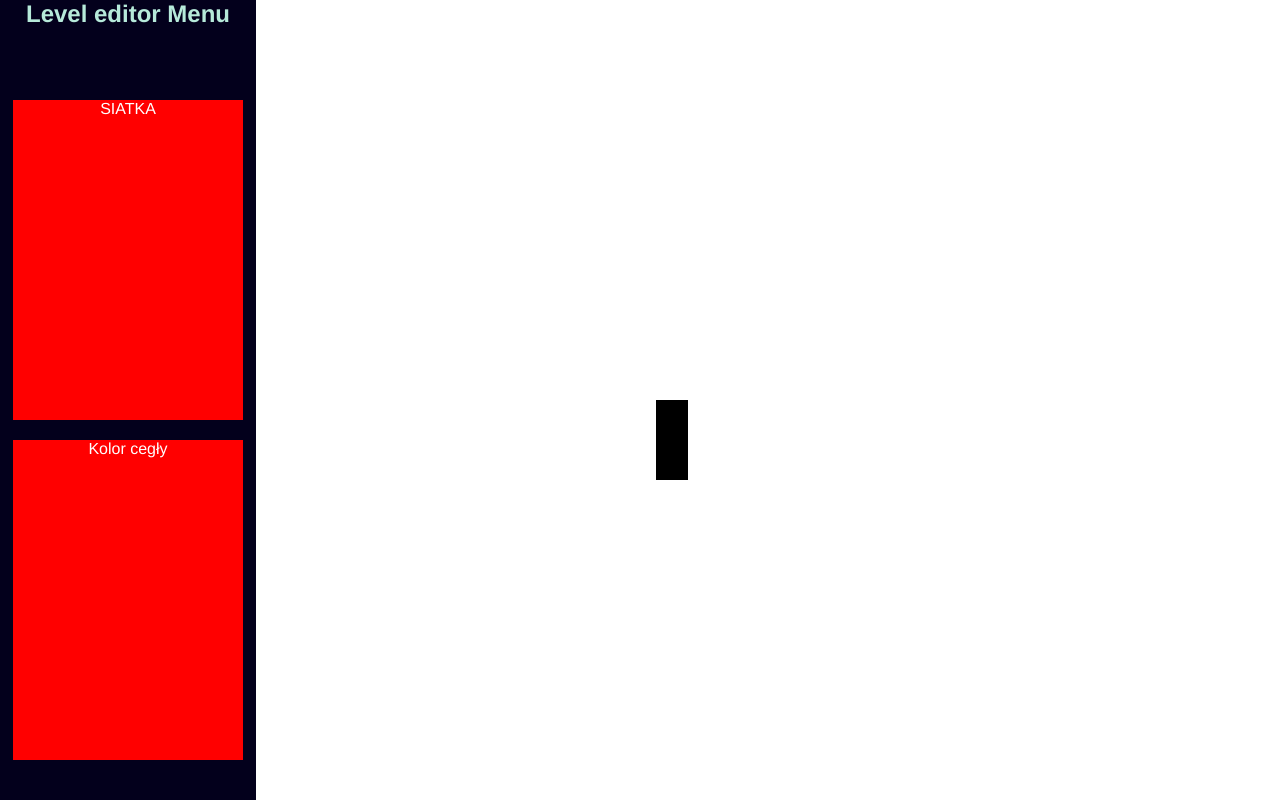
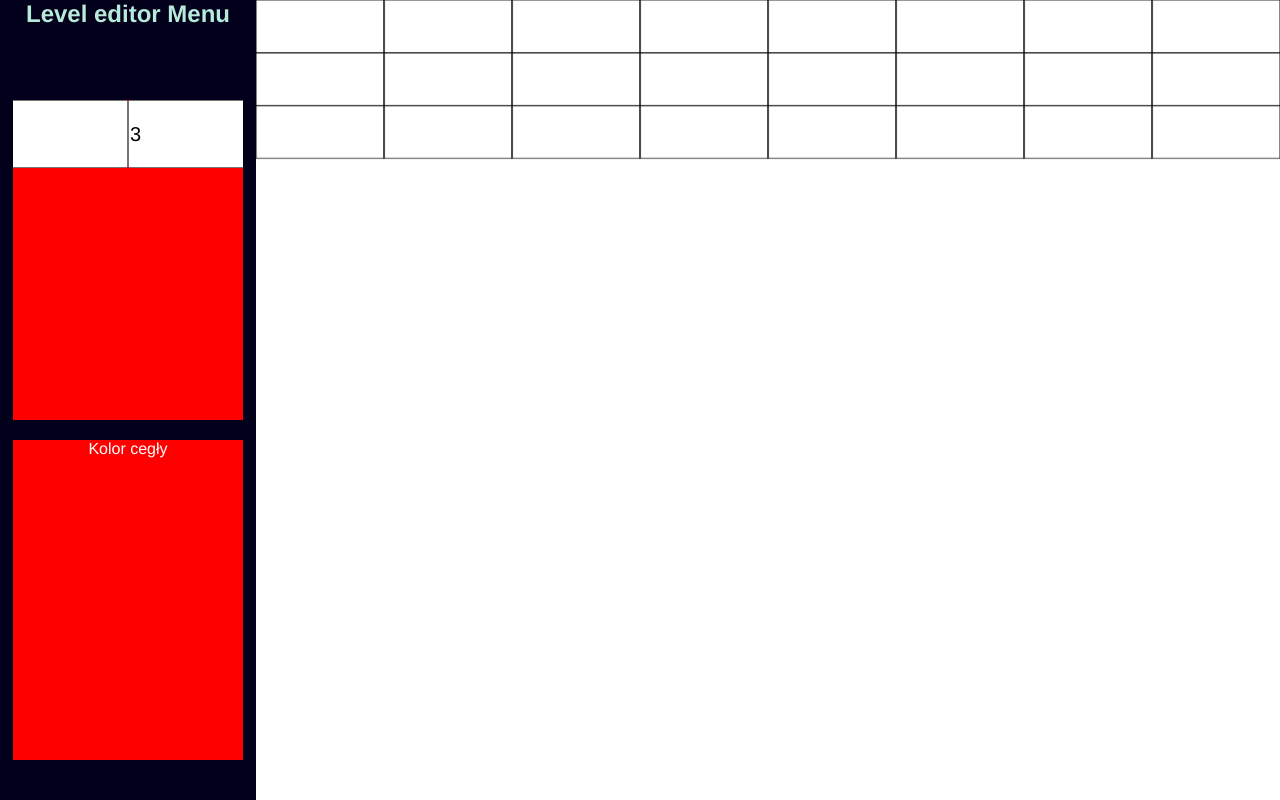
Before and after one commit to pawelos231/arkanoid_level_editor, a React (Vite) app: page / in a window 1280 px wide. Built offline with nearby package versions, Linux system fonts and the light colour scheme.

Commit message:
added brick grid

```diff
--- a/src/App.tsx
+++ b/src/App.tsx
@@ -1,12 +1,30 @@
 "react";
 import Navabar from "./Navbar/Navbar";
 import Editor from "./Editor/MainEditor";
+import { useState, useCallback } from "react";
+import {
+  DEFAULT_ROWS_COUNT,
+  DEFAULT_COLUMNS_COUNT,
+} from "./constants/defaultValues";
 
 function App() {
+  const [rowsCount, setRowsCount] = useState<number>(DEFAULT_ROWS_COUNT);
+  const [columnsCount, setColumnsCount] = useState<number>(
+    DEFAULT_COLUMNS_COUNT
+  );
+
   return (
     <div className="wrapper">
-      <Navabar />
-      <Editor />
+      <Navabar
+        changeRowsCount={useCallback((rows: number) => setRowsCount(rows), [])}
+        changeColumnCount={useCallback(
+          (columns: number) => setColumnsCount(columns),
+          []
+        )}
+        rows={rowsCount}
+        columns={columnsCount}
+      />
+      <Editor columnsCount={columnsCount} rowsCount={rowsCount} />
     </div>
   );
 }
--- a/src/Editor/Canvas.tsx
+++ b/src/Editor/Canvas.tsx
@@ -1,11 +1,18 @@
-import React, { useRef, useEffect, RefObject } from "react";
+import { useRef, useEffect, RefObject } from "react";
+import { memo } from "react";
+import { generateBrickGrid } from "../helpers/generateBrickGrid";
+import { Brick } from "../helpers/generateBrickGrid";
+import { handleCanvasClick } from "../helpers/clickBrick";
 
 interface CanvasProps {
   width: number;
   height: number;
+  rowsNumber: number;
+  columnsNumber: number;
 }
 
-const Canvas = ({ width, height }: CanvasProps) => {
+const Canvas = memo(
+  ({ width, height, rowsNumber, columnsNumber }: CanvasProps) => {
     const canvasRef: RefObject<HTMLCanvasElement> = useRef(null);
 
     useEffect(() => {
@@ -15,14 +22,31 @@ const Canvas = ({ width, height }: CanvasProps) => {
       const context: CanvasRenderingContext2D | null = canvas.getContext("2d");
       if (!context) return;
 
-    context.fillRect(500, 500, 40, 100);
+      const bricks: Brick[] = generateBrickGrid(
+        canvas,
+        columnsNumber,
+        rowsNumber,
+        context
+      );
+
+      bricks.forEach((brick) => {
+        context.fillStyle = "blue";
+        context.strokeRect(brick.x, brick.y, brick.width, brick.height);
+      });
+
+      canvas.addEventListener("click", (e) =>
+        handleCanvasClick(e, bricks, canvas)
+      );
 
       return () => {
         // Clean up event listeners if necessary
       };
-  }, []);
+    }, [rowsNumber, columnsNumber]);
 
-  return <canvas ref={canvasRef} width={width} height={height} />;
-};
+    return (
+      <canvas className="main" ref={canvasRef} width={width} height={height} />
+    );
+  }
+);
 
 export default Canvas;
--- a/src/Editor/MainEditor.tsx
+++ b/src/Editor/MainEditor.tsx
@@ -1,8 +1,20 @@
 import "./mainEditor.css";
 import Canvas from "./Canvas";
 
-const Editor = () => {
-  return <Canvas width={1000} height={1000} />;
+type Props = {
+  columnsCount: number;
+  rowsCount: number;
+};
+
+const Editor = ({ columnsCount, rowsCount }: Props) => {
+  return (
+    <Canvas
+      width={1000}
+      height={1000}
+      columnsNumber={columnsCount}
+      rowsNumber={rowsCount}
+    />
+  );
 };
 
 export default Editor;
--- a/src/Editor/mainEditor.css
+++ b/src/Editor/mainEditor.css
@@ -1,4 +1,3 @@
 .main{
     flex-grow: 1;
-    background-color: blue;
 }
--- a/src/Navbar/Navbar.tsx
+++ b/src/Navbar/Navbar.tsx
@@ -1,12 +1,48 @@
 import "./navbar.css";
+import { memo } from "react";
+import { MAX_COLUMNS_COUNT, MAX_ROWS_COUNT } from "../constants/defaultValues";
 
-const Navabar = () => {
+type Props = {
+  changeRowsCount: (rows: number) => void;
+  changeColumnCount: (columns: number) => void;
+  rows: number;
+  columns: number;
+};
+
+const Navabar = memo(
+  ({ changeRowsCount, changeColumnCount, rows, columns }: Props) => {
+    const handleColumnCountChange = (
+      event: React.ChangeEvent<HTMLInputElement>
+    ) => {
+      const value = parseInt(event.target.value);
+      changeColumnCount(value);
+    };
+
+    const handleRowCountChange = (
+      event: React.ChangeEvent<HTMLInputElement>
+    ) => {
+      const value = parseInt(event.target.value);
+      changeRowsCount(value);
+    };
+    console.log(rows, columns);
+
     return (
       <>
         <nav className="navbar">
           <h1>Level editor Menu</h1>
           <div className="grid">
-          <p>SIATKA</p>
+            <input
+              type="number"
+              value={columns}
+              onChange={handleColumnCountChange}
+              max={MAX_COLUMNS_COUNT}
+            />
+            <input
+              type="number"
+              value={rows}
+              onChange={handleRowCountChange}
+              max={MAX_ROWS_COUNT}
+            />
           </div>{" "}
           <div className="kolor">
             <p>Kolor cegły</p>
@@ -14,6 +50,7 @@ const Navabar = () => {
         </nav>
       </>
     );
-};
+  }
+);
 
 export default Navabar;
--- a/src/Navbar/navbar.css
+++ b/src/Navbar/navbar.css
@@ -33,3 +33,8 @@
     flex-basis: 40%;
     background-color: red;
 }
+
+.grid > input {
+    height: 20%;
+    font-size: 20px;
+}
--- /dev/null
+++ b/src/constants/defaultValues.ts
@@ -0,0 +1,4 @@
+export const DEFAULT_ROWS_COUNT = 3
+export const DEFAULT_COLUMNS_COUNT = 8
+export const MAX_ROWS_COUNT = 5
+export const MAX_COLUMNS_COUNT = 20
--- /dev/null
+++ b/src/helpers/calculateBrickHeight.ts
@@ -0,0 +1,6 @@
+export function calculateBrickHeight(canvasHeight: number, brickRowCount: number): number {
+    const maxBrickHeight = Math.floor(canvasHeight / 5);
+    const calculatedBrickHeight = Math.floor(maxBrickHeight / brickRowCount);
+
+    return calculatedBrickHeight;
+  }
--- /dev/null
+++ b/src/helpers/clickBrick.ts
@@ -0,0 +1,21 @@
+  import { Brick } from "./generateBrickGrid";
+export function handleCanvasClick(
+    event: MouseEvent,
+    bricks: Brick[],
+    canvas: HTMLCanvasElement
+    ) {
+    const canvasRect = canvas.getBoundingClientRect();
+    const mouseX = event.clientX - canvasRect.left;
+    const mouseY = event.clientY - canvasRect.top;
+
+    bricks.forEach((brick) => {
+        if (
+        mouseX >= brick.x &&
+        mouseX <= brick.x + brick.width &&
+        mouseY >= brick.y &&
+        mouseY <= brick.y + brick.height
+        ) {
+            console.log("Brick clicked:", brick);
+        }
+    });
+}
--- /dev/null
+++ b/src/helpers/generateBrickGrid.ts
@@ -0,0 +1,36 @@
+import { calculateBrickHeight } from "./calculateBrickHeight";
+
+export type Brick = {
+    x: number;
+    y: number;
+    width: number;
+    height: number;
+}
+
+export const generateBrickGrid = (canvas: HTMLCanvasElement , columnsNumber: number, rowsNumber: number, context: CanvasRenderingContext2D) => {
+
+    const brickGrid = [];
+
+    const brickWidth = canvas.width / columnsNumber;
+    const brickHeight = calculateBrickHeight(canvas.height, rowsNumber);
+
+    context.clearRect(0, 0, canvas.width, canvas.height);
+
+    context.strokeStyle = "#111111";
+    context.lineWidth = 1;
+
+    for (let i = 0; i < columnsNumber; i++) {
+      for (let j = 0; j < rowsNumber; j++) {
+
+        brickGrid.push({
+            x: i * brickWidth,
+            y: j * brickHeight,
+            width: brickWidth,
+            height: brickHeight,
+        });
+      }
+    }
+
+    return brickGrid
+
+}
```
Lines whose indentation alone changed are shown as unchanged.
